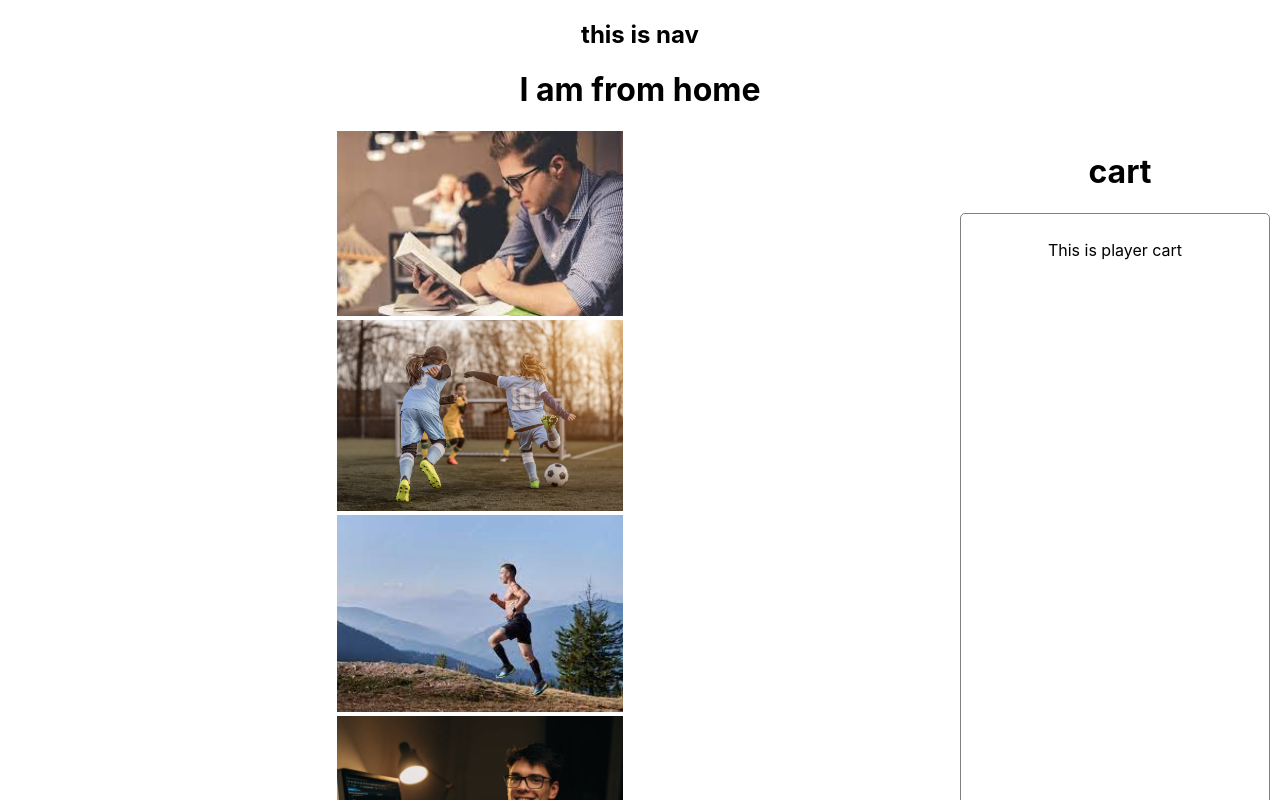
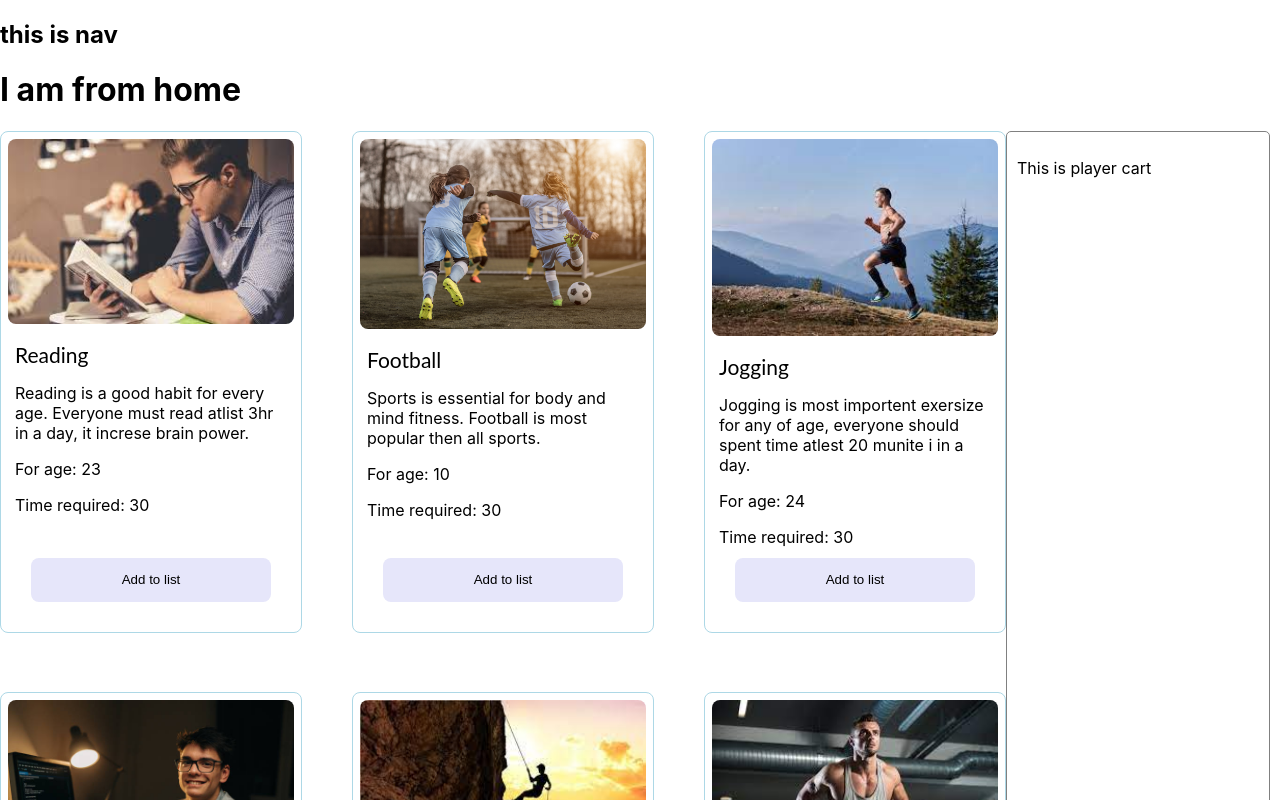
Before and after one commit to Shahriyar001/daily-activity, a React (Create React App) app: page / in a window 1280 px wide. Shown: the top 800 px of the page. Built offline with nearby package versions, Linux system fonts and the light colour scheme.

Commit message:
make parfect componant of activity

```diff
--- a/public/activity.json
+++ b/public/activity.json
@@ -3,7 +3,7 @@
         "id": "63367c00d31653f8658d9321",
         "name": "Reading",
         "picture": "images/reading.jpg",
-        "about": "Reading is a good habit for every age. Everyone must read atlist 3hr in a day",
+        "about": "Reading is a good habit for every age. Everyone must read atlist 3hr in a day, it increse brain power.",
         "age": 23,
         "time": 30,
         "price": 20,
@@ -14,7 +14,7 @@
         "id": "63367c00660de2d050e14b47",
         "name": "Football",
         "picture": "images/soccer-.jpg",
-        "about": "Sports is essential for body and mind fitness. Football is most popular then all sports",
+        "about": "Sports is essential for body and mind fitness. Football is most popular then all sports.",
         "age": 10,
         "time": 30,
         "price": 40,
@@ -25,7 +25,7 @@
         "id": "63367c0043ccbc2d6c747898",
         "name": "Jogging",
         "picture": "images/jogging.jpg",
-        "about": "Jogging is most importent exersize for any of age, everyone should spent time atlest 20 munite i in a day",
+        "about": "Jogging is most importent exersize for any of age, everyone should spent time atlest 20 munite i in a day.",
         "age": 24,
         "time": 30,
         "price": 21,
@@ -36,7 +36,7 @@
         "id": "63367c003a5b9a4ef151b627",
         "name": "Codding",
         "picture": "images/coding.jpg",
-        "about": "Codding is most importent work for who want to became an organized person, it halp to increse logical power",
+        "about": "Codding is most importent work for who want to became an organized person, it increse logical power.",
         "age": 25,
         "time": 30,
         "price": 21,
@@ -47,7 +47,7 @@
         "id": "63367c002759212645b8edcf",
         "name": "Climbing",
         "picture": "images/climbing.jpg",
-        "about": "Climbing is a dangerous and tricky and also exiting activity, But it need proper trining",
+        "about": "Climbing is a dangerous and tricky and also exiting activity, But it need proper trining.",
         "age": 28,
         "time": 30,
         "price": 34,
@@ -58,7 +58,7 @@
         "id": "63367c005fd81a4605e4cd8b",
         "name": "Lifting",
         "picture": "images/lifting.jpg",
-        "about": "Lifting is most hard activity of workout, it needs proper age and power to do this activity",
+        "about": "Lifting is most hard activity of workout, it needs proper age and power to do this activity.",
         "age": 31,
         "time": 30,
         "price": 20,
--- a/src/App.css
+++ b/src/App.css
@@ -1,5 +1,5 @@
 .App {
-  text-align: center;
+  /* text-align: center; */
 }
 
 .App-logo {
@@ -32,6 +32,7 @@
   from {
     transform: rotate(0deg);
   }
+
   to {
     transform: rotate(360deg);
   }
--- a/src/Componant/Activity/Activity.css
+++ b/src/Componant/Activity/Activity.css
@@ -1,4 +1,45 @@
+.activity {
+    width: 300px;
+    height: 500px;
+    border: 1px solid lightblue;
+    border-radius: 8px;
+    position: relative;
+}
+
 .activity img {
     width: 286px;
     height: auto;
+    border-radius: 8px;
+    margin: 7px;
 }
+
+.activity-info {
+    margin: 0 14px;
+}
+
+.activity-info P {
+    margin-bottom: 0;
+}
+
+.activity-name {
+    font-family: 'Lato';
+    font-style: normal;
+    font-weight: 400;
+    font-size: 21px;
+    line-height: 25px;
+    margin-top: 7px;
+}
+
+.btn-add {
+    width: 80%;
+    margin-left: 10%;
+    background-color: lavender;
+    border: none;
+    border-radius: 8px;
+    position: absolute;
+    bottom: 30px;
+}
+
+.btn-add:hover {
+    background-color: lightslategray;
+}
--- a/src/Componant/Activity/Activity.js
+++ b/src/Componant/Activity/Activity.js
@@ -7,6 +7,15 @@ const Activity = (props) => {
     return (
         <div className='activity'>
             <img src={picture} alt="" />
+            <div className='activity-info'>
+                <p className='activity-name'>{name}</p>
+                <p>{about}</p>
+                <p>For age: {age}</p>
+                <p>Time required: {time}</p>
+            </div>
+            <button className='btn-add'>
+                <p>Add to list</p>
+            </button>
         </div>
     );
 };
--- a/src/Componant/Home/Home.css
+++ b/src/Componant/Home/Home.css
@@ -3,10 +3,16 @@
     grid-template-columns: 3fr 1fr;
 }
 
+.active-side {
+    display: grid;
+    grid-template-columns: repeat(3, 1fr);
+    gap: 50px;
+}
+
 .cart {
     border: 1px solid gray;
     border-radius: 5px;
-    height: 100%;
+    height: 1050px;
     padding: 10px;
     margin-right: 10px;
 }
--- a/src/Componant/Home/Home.js
+++ b/src/Componant/Home/Home.js
@@ -23,7 +23,6 @@ const Home = () => {
                     }
                 </div>
                 <div className='data-side'>
-                    <h1>cart</h1>
                     <div className='cart'>
                         <p>This is player cart</p>
                     </div>
```
